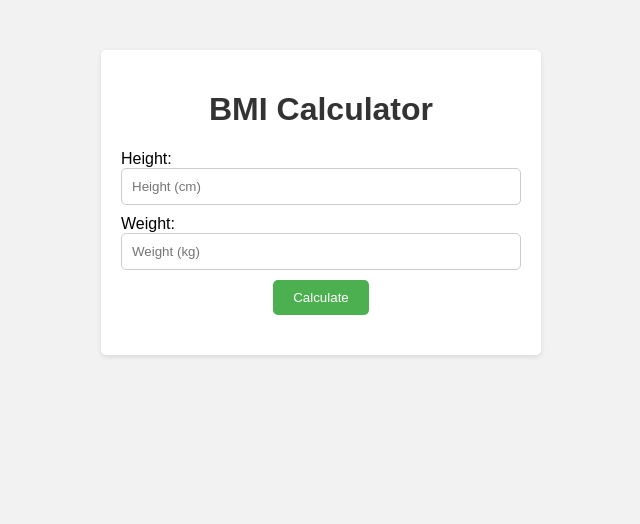
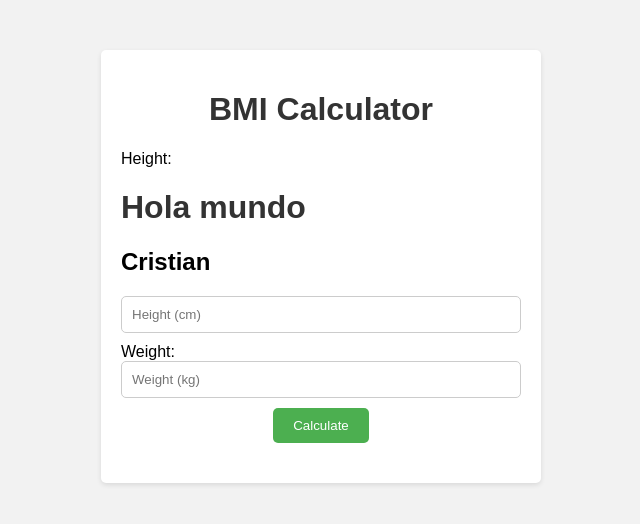
Before and after one commit to CristianLopez08/CalculadoraIMC, a plain HTML site: page index.html in a window 1280 px wide. Shown: the whole page, without its empty margins (319-959 px from the left). Drawn offline with Linux system fonts and the light colour scheme.

Commit message:
Agregamos nombre

```diff
--- /dev/null
+++ b/estilos.css
@@ -0,0 +1,3 @@
+*{
+    backface-visibility: ;
+}
--- a/index.html
+++ b/index.html
@@ -11,6 +11,8 @@
     <h1>BMI Calculator</h1>
     <div class="input-container">
       <label for="height">Height:</label>
+      <h1>Hola mundo</h1>
+      <h2>Cristian</h2>
       <input type="number" id="height" placeholder="Height (cm)">
     </div>
     <div class="input-container">
```
